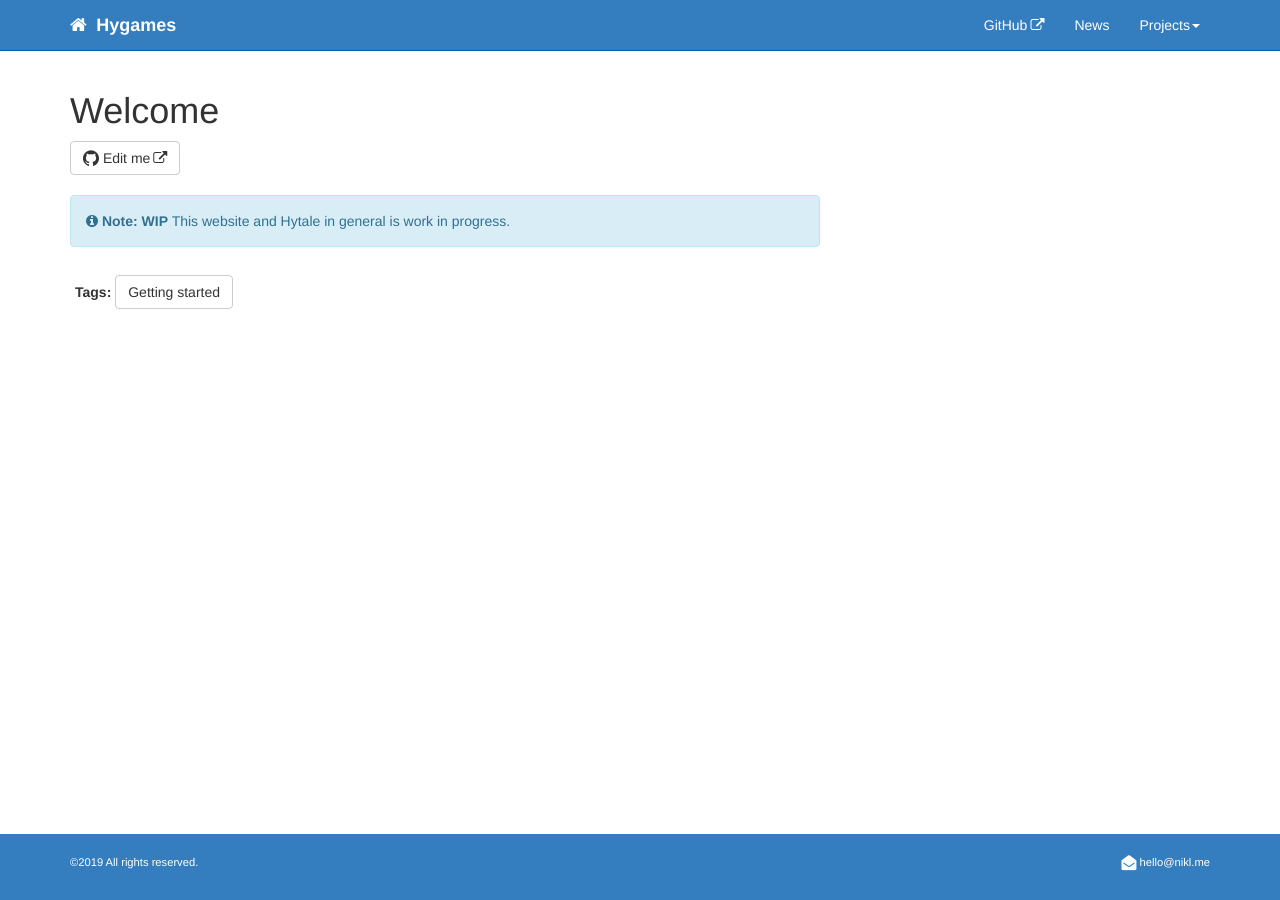
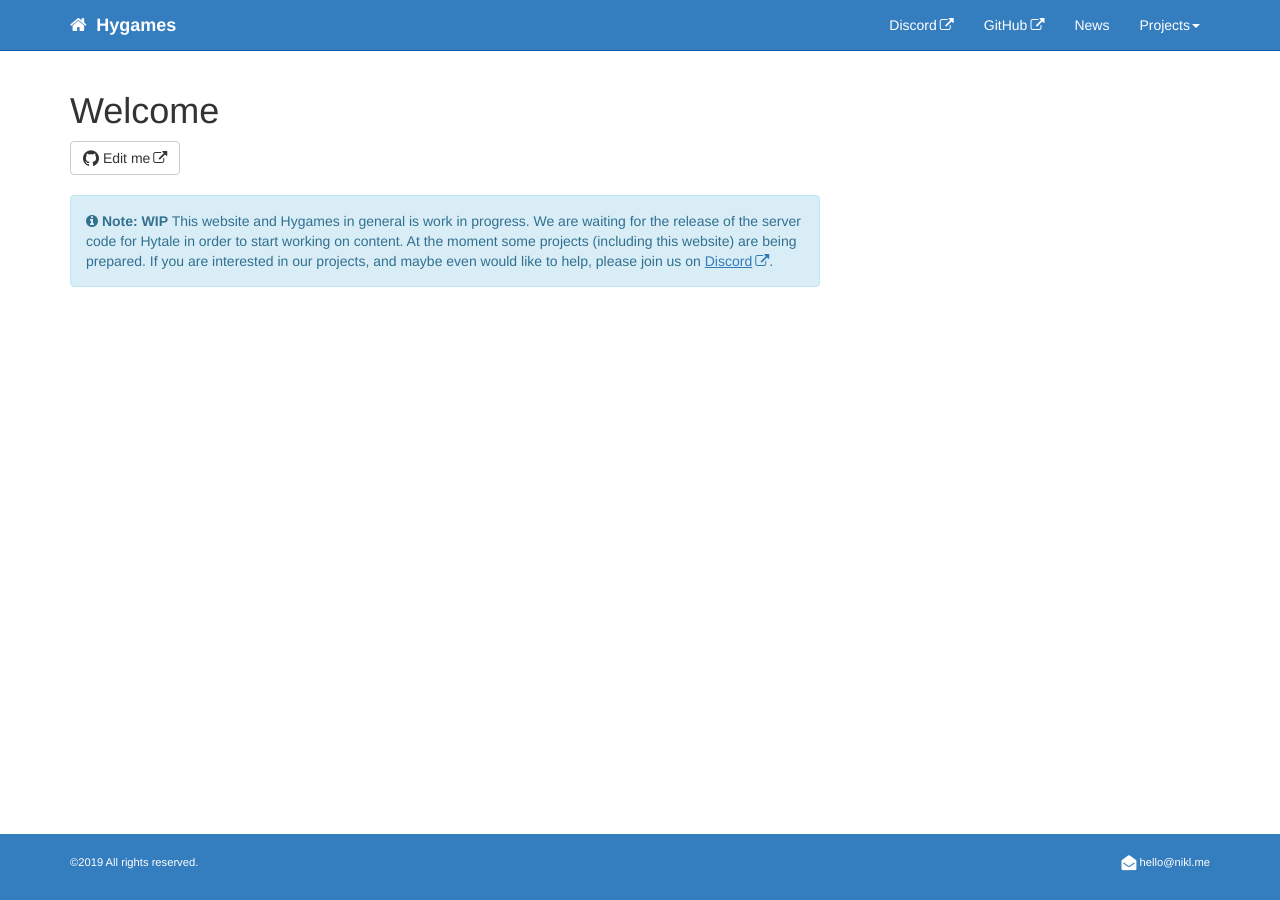
Before and after one commit to hygames/www-hygames-dev, a Jekyll site: the page built from index.md, in a window 1280 px wide. Built offline with Jekyll 4.4.1, drawn with Linux system fonts in a browser that asks for light colours; nearby versions of some CDN libraries; comment, search, counter and statistics services are not loaded.

Commit message:
include Discord link

```diff
--- a/_data/topnav.yml
+++ b/_data/topnav.yml
@@ -3,6 +3,8 @@
 topnav:
 - title: Topnav
   items:
+    - title: Discord
+      external_url: https://discord.gg/95A9TW3
     - title: GitHub
       external_url: https://github.com/hygames-team/www-hygames-co
     - title: News
--- a/index.md
+++ b/index.md
@@ -1,9 +1,8 @@
 ---
 title: "Welcome"
 keywords: hygames
-tags: [getting_started]
 hide_sidebar: true
 permalink: /
 ---
 
-{% include note.html content="**WIP** This website and Hytale in general is work in progress." %}
+{% include note.html content="**WIP** This website and Hygames in general is work in progress. We are waiting for the release of the server code for Hytale in order to start working on content. At the moment some projects (including this website) are being prepared. If you are interested in our projects, and maybe even would like to help, please join us on [Discord](https://discord.gg/95A9TW3)." %}
```
